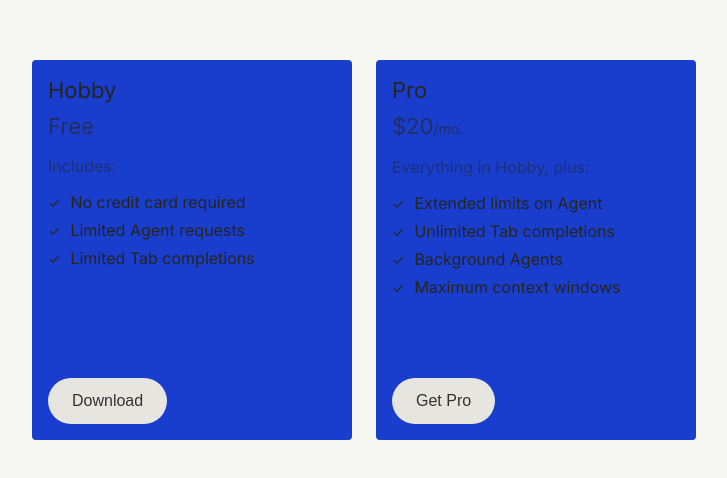
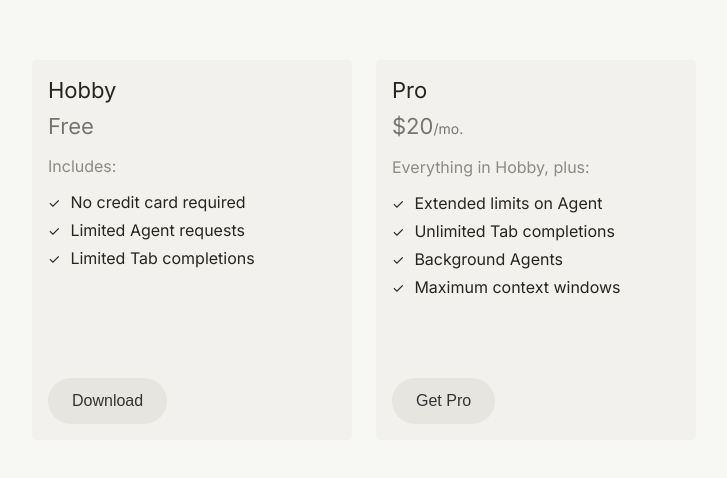
Before and after one commit to Peyton-Ashcraft/First-Git-Cool-Project, a plain HTML site: page index.html in a window 1280 px wide. Shown: the part 150-628 px from the top of the page, without its empty margins (276-1003 px from the left). Drawn offline with Linux system fonts and the light colour scheme.

Commit message:
Changing Card Background Again

```diff
--- a/styles.css
+++ b/styles.css
@@ -24,7 +24,7 @@ body {
 }
 
 .card {
-    background-color: #193dcd;
+    background-color: #f2f1ed;
     border-radius: 4px;
     padding: 16px;
     width: 320px;
```
